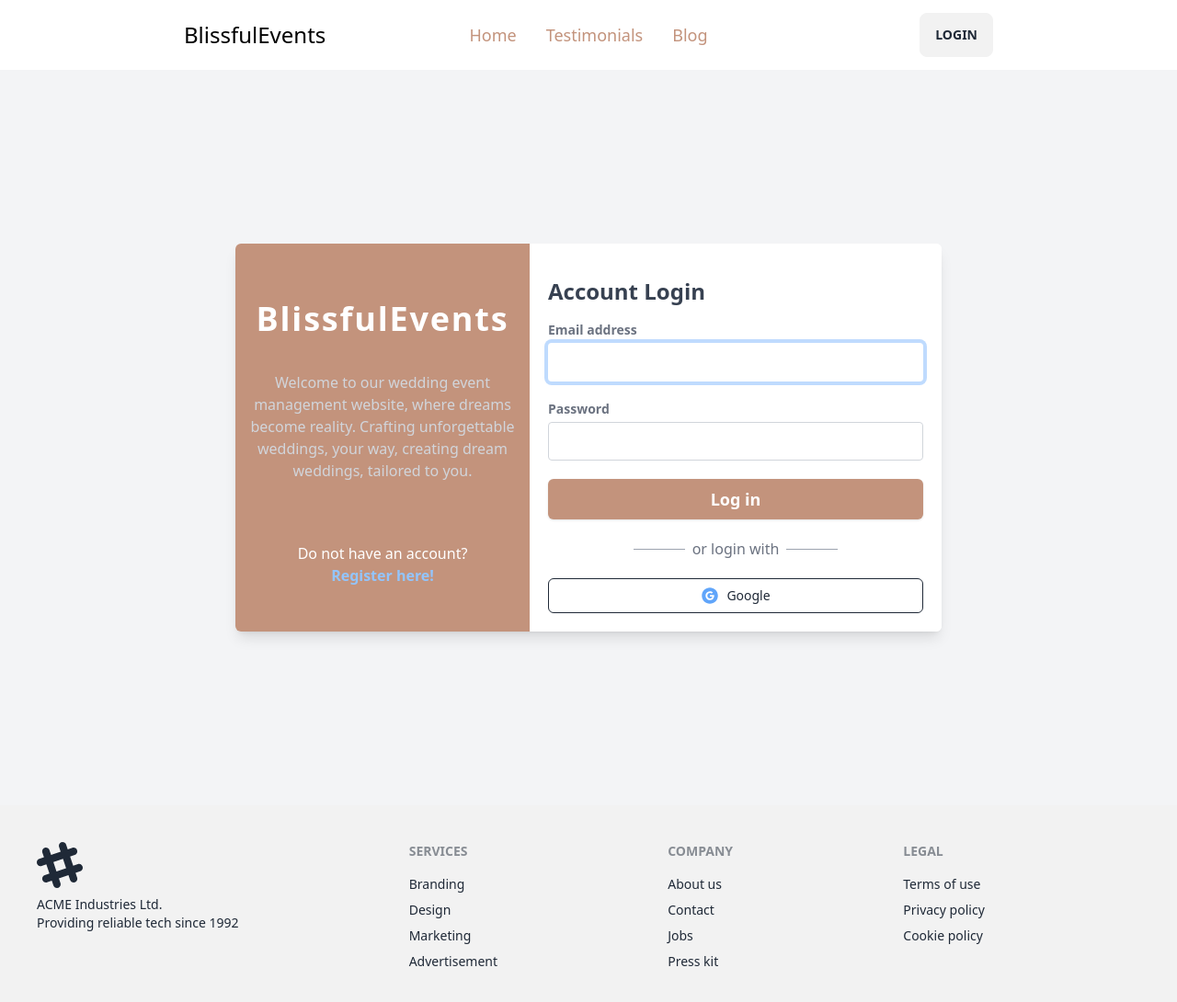
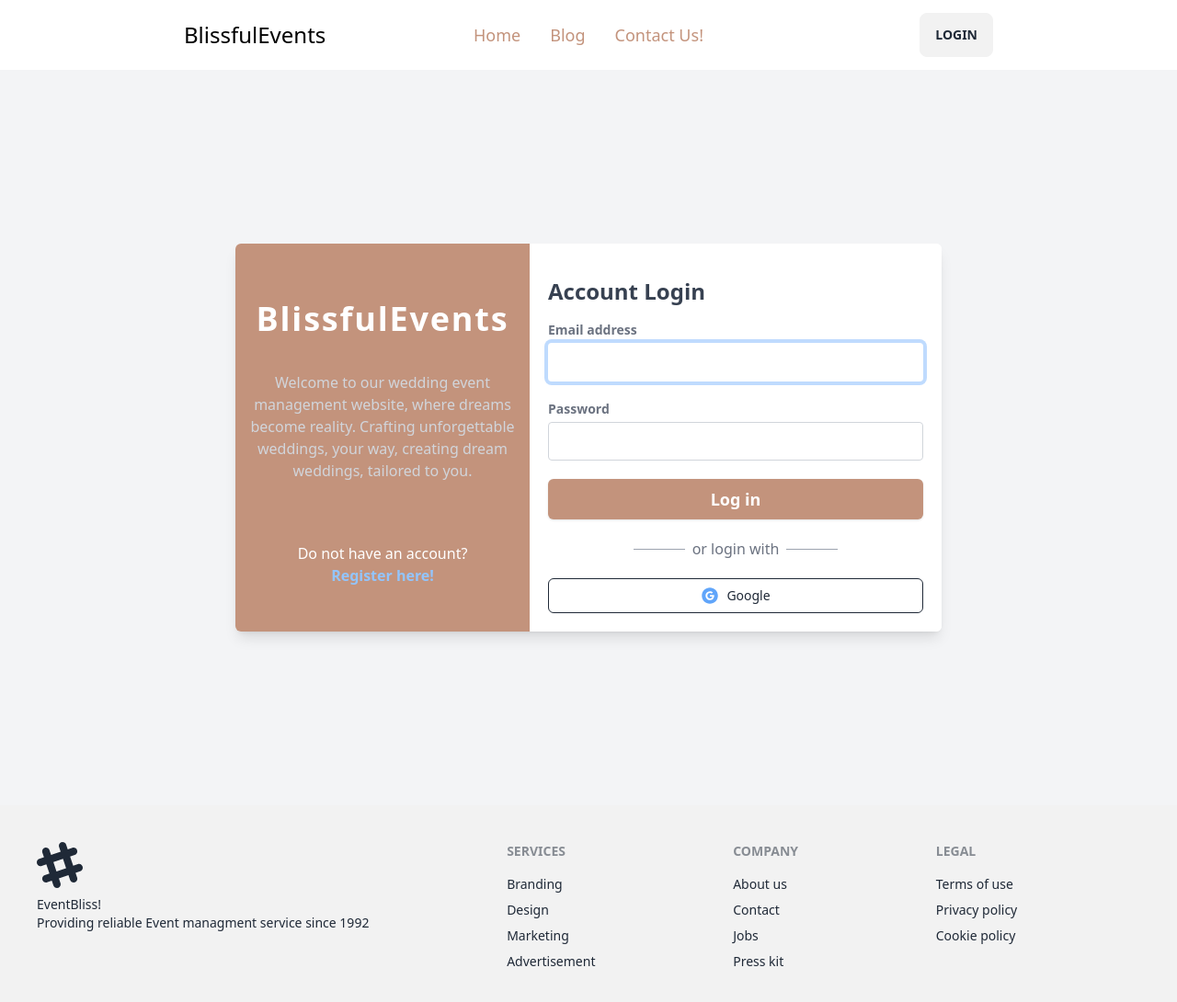
Before and after one commit to Yousufjoy/Wedding_Event_Management, a React (Vite) app: page /login in a window 1280 px wide. Shown: the top 1090 px of the page at 92% size. Built offline with nearby package versions, Linux system fonts and the light colour scheme; no server answers.

Commit message:
2 more private route has been setup and toast has been added

```diff
--- /dev/null
+++ b/src/pages/Blog/Blog.jsx
@@ -0,0 +1,7 @@
+import React from "react";
+
+const Blog = () => {
+  return <div></div>;
+};
+
+export default Blog;
--- /dev/null
+++ b/src/pages/Contact/Conatact.jsx
@@ -0,0 +1,3 @@
+export default function Conatact() {
+  return <div>Conatact</div>;
+}
--- a/src/pages/Login/Login.jsx
+++ b/src/pages/Login/Login.jsx
@@ -5,6 +5,7 @@ import { useContext, useState } from "react";
 import { AuthContext } from "../../providers/AuthProviders";
 import { GoogleAuthProvider, getAuth, signInWithPopup } from "firebase/auth";
 import app from "../../firebase/firebase.config";
+import Swal from "sweetalert2";
 
 const Login = () => {
   const [successLogin, setSuccessLogin] = useState("");
@@ -22,8 +23,10 @@ const Login = () => {
     setUnSuccessFullLogin("");
     loginUser(email, password)
       .then((result) => {
-        setSuccessLogin("Successfully Logged In!");
+        // setSuccessLogin("Successfully Logged In!");
         console.log(result);
+
+        Swal.fire("Logged in successfully!");
       })
       .catch((error) => {
         setUnSuccessFullLogin(error.message);
--- a/src/pages/Register/Register.jsx
+++ b/src/pages/Register/Register.jsx
@@ -17,6 +17,19 @@ const Register = () => {
     const password = e.target.password.value;
     const photo = e.target.photo.value;
     console.log(name, email, password, photo);
+
+    // Regular expressions for password validation
+    const uppercaseRegex = /[A-Z]/;
+    const specialCharRegex = /[!@#$%^&*()_+{}\[\]:;<>,.?~\\-]/;
+
+    // Check if the password meets the criteria
+    if (!uppercaseRegex.test(password) || !specialCharRegex.test(password)) {
+      setErrorReg(
+        "Password must contain at least one uppercase letter and one special character."
+      );
+      return; // Don't proceed with registration if the password is invalid
+    }
+
     setSuccessReg("");
     setErrorReg("");
 
--- a/src/pages/Shared/Footer/Footer.jsx
+++ b/src/pages/Shared/Footer/Footer.jsx
@@ -1,5 +1,3 @@
-import React from "react";
-
 const Footer = () => {
   return (
     <div>
@@ -17,9 +15,9 @@ const Footer = () => {
             <path d="M22.672 15.226l-2.432.811.841 2.515c.33 1.019-.209 2.127-1.23 2.456-1.15.325-2.148-.321-2.463-1.226l-.84-2.518-5.013 1.677.84 2.517c.391 1.203-.434 2.542-1.831 2.542-.88 0-1.601-.564-1.86-1.314l-.842-2.516-2.431.809c-1.135.328-2.145-.317-2.463-1.229-.329-1.018.211-2.127 1.231-2.456l2.432-.809-1.621-4.823-2.432.808c-1.355.384-2.558-.59-2.558-1.839 0-.817.509-1.582 1.327-1.846l2.433-.809-.842-2.515c-.33-1.02.211-2.129 1.232-2.458 1.02-.329 2.13.209 2.461 1.229l.842 2.515 5.011-1.677-.839-2.517c-.403-1.238.484-2.553 1.843-2.553.819 0 1.585.509 1.85 1.326l.841 2.517 2.431-.81c1.02-.33 2.131.211 2.461 1.229.332 1.018-.21 2.126-1.23 2.456l-2.433.809 1.622 4.823 2.433-.809c1.242-.401 2.557.484 2.557 1.838 0 .819-.51 1.583-1.328 1.847m-8.992-6.428l-5.01 1.675 1.619 4.828 5.011-1.674-1.62-4.829z"></path>
           </svg>
           <p>
-            ACME Industries Ltd.
+            EventBliss!
             <br />
-            Providing reliable tech since 1992
+            Providing reliable Event managment service since 1992
           </p>
         </aside>
         <nav>
--- a/src/pages/Shared/Navbar/Navbar.jsx
+++ b/src/pages/Shared/Navbar/Navbar.jsx
@@ -15,12 +15,14 @@ const Navbar = () => {
       </li>
 
       <li>
-        <a href="#testimonial" className="lg:text-lg text-[#C3937C]">
-          Testimonials
-        </a>
+        <NavLink className="  lg:text-[#C3937C] lg:text-lg" to="/blog">
+          Blog
+        </NavLink>
       </li>
       <li>
-        <a className="  text-[#C3937C] lg:text-lg">Blog</a>
+        <NavLink className="  lg:text-[#C3937C] lg:text-lg" to="/contact">
+          Contact Us!
+        </NavLink>
       </li>
     </>
   );
@@ -64,7 +66,7 @@ const Navbar = () => {
       <div className="navbar-end">
         {user ? (
           <>
-            <p> {user.email}</p>
+            <p className=" px-4"> {user.email}</p>
             <button onClick={handleSignOut} className=" btn">
               Sign Out
             </button>
--- a/src/routes/Routes.jsx
+++ b/src/routes/Routes.jsx
@@ -7,6 +7,8 @@ import Login from "../pages/Login/Login";
 import Register from "../pages/Register/Register";
 import ErrorPage from "../pages/ErrorPage/ErrorPage";
 import PrivateRoute from "./PrivateRoute";
+import Blog from "../pages/Blog/Blog";
+import Conatact from "../pages/Contact/Conatact";
 
 const routes = createBrowserRouter([
   {
@@ -40,6 +42,22 @@ const routes = createBrowserRouter([
         path: "/register",
         element: <Register></Register>,
       },
+      {
+        path: "/blog",
+        element: (
+          <PrivateRoute>
+            <Blog></Blog>
+          </PrivateRoute>
+        ),
+      },
+      {
+        path: "/contact",
+        element: (
+          <PrivateRoute>
+            <Conatact></Conatact>
+          </PrivateRoute>
+        ),
+      },
     ],
   },
 ]);
```
